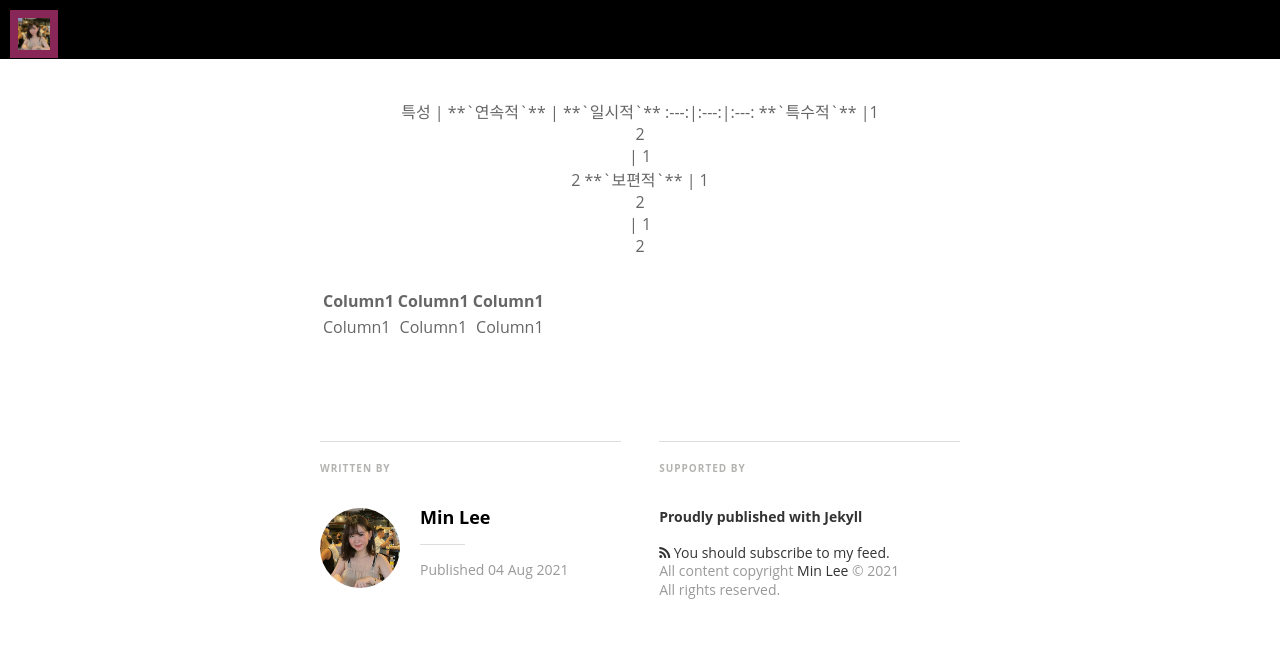
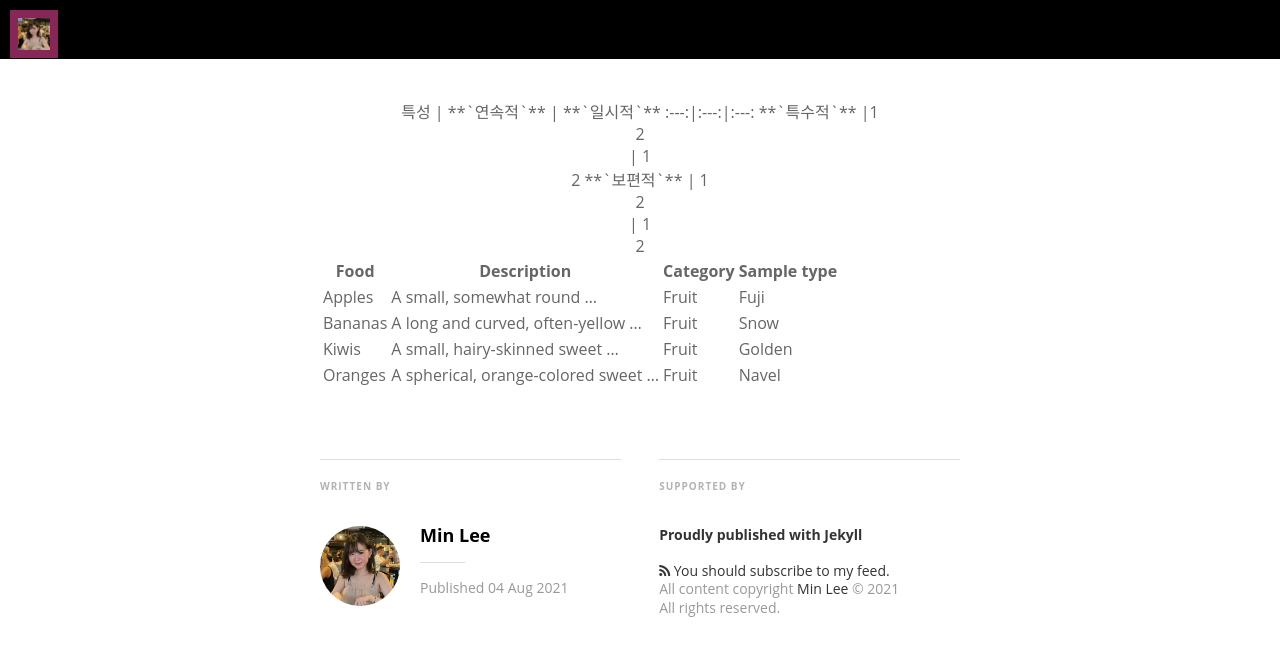
Before and after one commit to minniie/minniie.github.io, a Jekyll site: the page built from _posts/2021-08-05-post4.markdown, in a window 1280 px wide and 900 px high, scrolled down 841 px, cut to the strip 0-685 px from the top of the window. Shown: the top 656 px of the strip. Built offline with Jekyll 4.4.1, drawn with Linux system fonts in a browser that asks for light colours; nearby versions of some CDN libraries; some web fonts are replaced.

Commit message:
Update 2021-08-05-post4.markdown

```diff
--- a/_posts/2021-08-05-post4.markdown
+++ b/_posts/2021-08-05-post4.markdown
@@ -15,21 +15,13 @@
 **`보편적`** | 1 <br /> 2 <br />  | 1 <br /> 2
 </center>
 
-<p align="center"></p>
-<table>
-    <thead>
-        <tr>
-            <th align="left">Column1</th>
-            <th align="center">Column1</th>
-            <th align="right">Column1</th>
-        </tr>
-    </thead>
-    <tbody>
-        <tr>
-            <td align="left">Column1</td>
-            <td align="center">Column1</td>
-            <td align="right">Column1</td>
-        </tr>
-    </tbody>
-</table>
-<p></p>
+<div class="datatable-begin"></div>
+
+Food    | Description                           | Category | Sample type
+------- | ------------------------------------- | -------- | -----------
+Apples  | A small, somewhat round ...           | Fruit    | Fuji
+Bananas | A long and curved, often-yellow ...   | Fruit    | Snow
+Kiwis   | A small, hairy-skinned sweet ...      | Fruit    | Golden
+Oranges | A spherical, orange-colored sweet ... | Fruit    | Navel
+
+<div class="datatable-end"></div>
```
